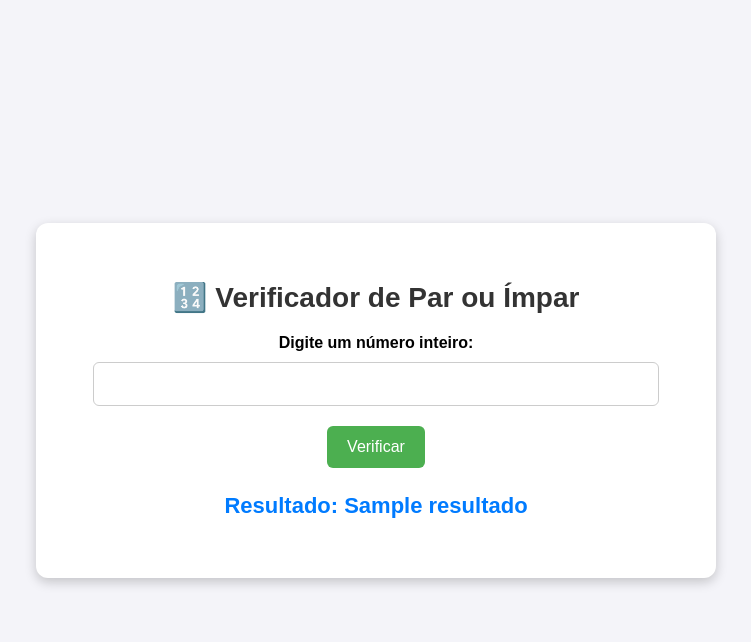
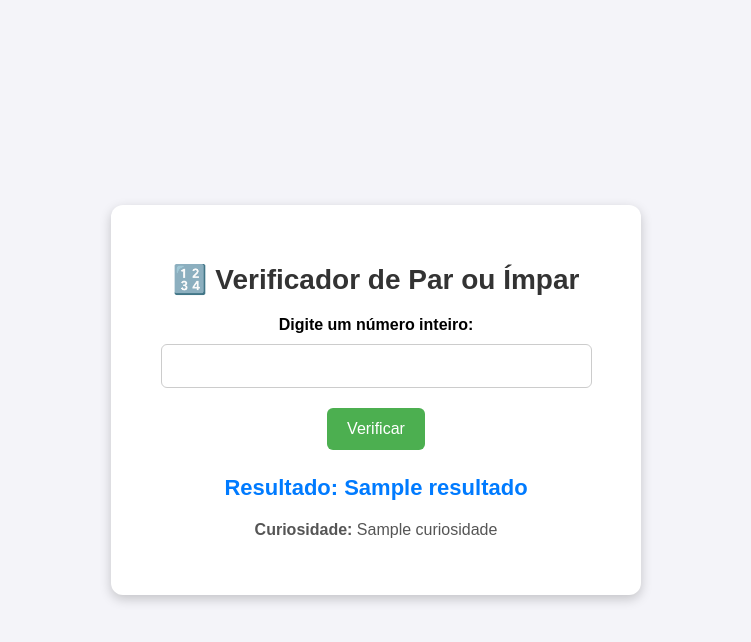
Before and after one commit to cleyton1986/par-ou-impar, a Flask app: template templates/index.html in a window 1280 px wide. Shown: the top 642 px of the page, without its empty margins (264-1015 px from the left). Run offline with Flask 3, Linux system fonts and the light colour scheme; the template is opened without the code that fills it: most values are stand-ins (such as "Sample title", 1, 10 or a date in 2020).

Commit message:
✨ feat: Adicionando funcionalidade de curiosidade numérica
Implementa a busca de curiosidades sobre números utilizando a API NumbersAPI.
Adiciona a dependência 'requests' ao requirements.txt e atualiza a interface para exibir a curiosidade.

```diff
--- a/app.py
+++ b/app.py
@@ -1,20 +1,35 @@
 from flask import Flask, render_template, request
+import requests
 
 app = Flask(__name__)
 
 def par_ou_impar(n: int) -> str:
     return "Par" if n % 2 == 0 else "Ímpar"
 
+def curiosidade_numero(n: int) -> str:
+    """Busca curiosidade sobre o número na API NumbersAPI"""
+    try:
+        url = f"http://numbersapi.com/{n}/math?json"
+        response = requests.get(url, timeout=5)
+        if response.status_code == 200:
+            data = response.json()
+            return data.get("text", "Não foi encontrada curiosidade para este número.")
+        return "Erro ao consultar API externa."
+    except Exception:
+        return "Não foi possível obter a curiosidade do número."
+
 @app.route("/", methods=["GET", "POST"])
 def index():
     resultado = None
+    curiosidade = None
     if request.method == "POST":
         try:
             numero = int(request.form["numero"])
             resultado = par_ou_impar(numero)
+            curiosidade = curiosidade_numero(numero)
         except ValueError:
             resultado = "Erro: informe um número inteiro válido."
-    return render_template("index.html", resultado=resultado)
+    return render_template("index.html", resultado=resultado, curiosidade=curiosidade)
 
 if __name__ == "__main__":
     app.run(debug=True)
--- a/requirements.txt
+++ b/requirements.txt
@@ -1 +1,2 @@
 flask==3.0.3
+requests==2.31.0
--- a/templates/index.html
+++ b/templates/index.html
@@ -22,7 +22,7 @@
         padding: 40px;
         border-radius: 12px;
         box-shadow: 0 4px 12px rgba(0, 0, 0, 0.2);
-        width: 600px;
+        width: 450px;
       "
     >
       <h1 style="color: #333; font-size: 28px; margin-bottom: 20px">
@@ -75,6 +75,10 @@
       <h2 style="color: #007bff; margin-top: 25px; font-size: 22px">
         Resultado: {{ resultado }}
       </h2>
+      {% endif %} {% if curiosidade %}
+      <p style="margin-top: 20px; font-size: 16px; color: #555">
+        <strong>Curiosidade:</strong> {{ curiosidade }}
+      </p>
       {% endif %}
     </div>
   </body>
```
